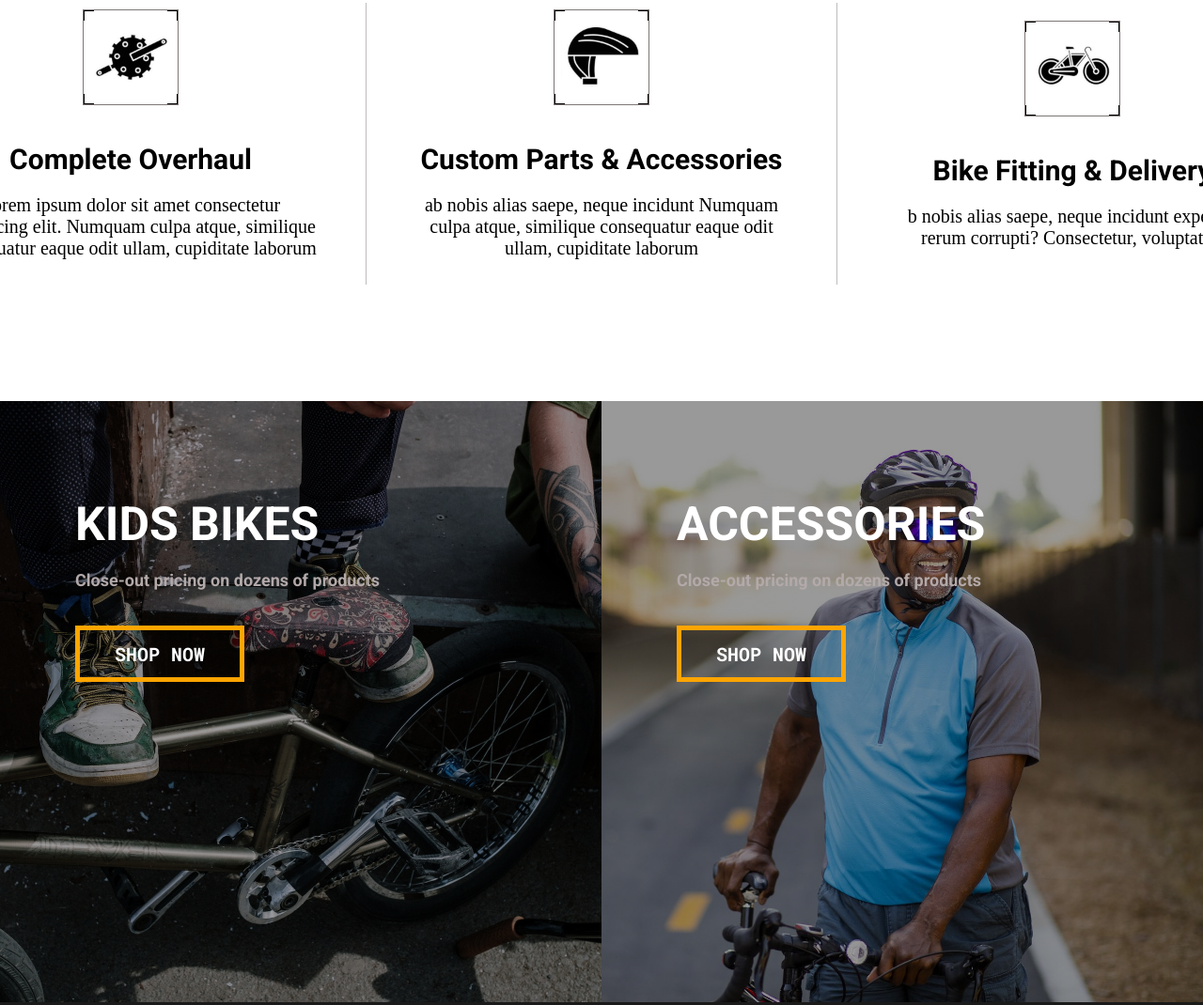
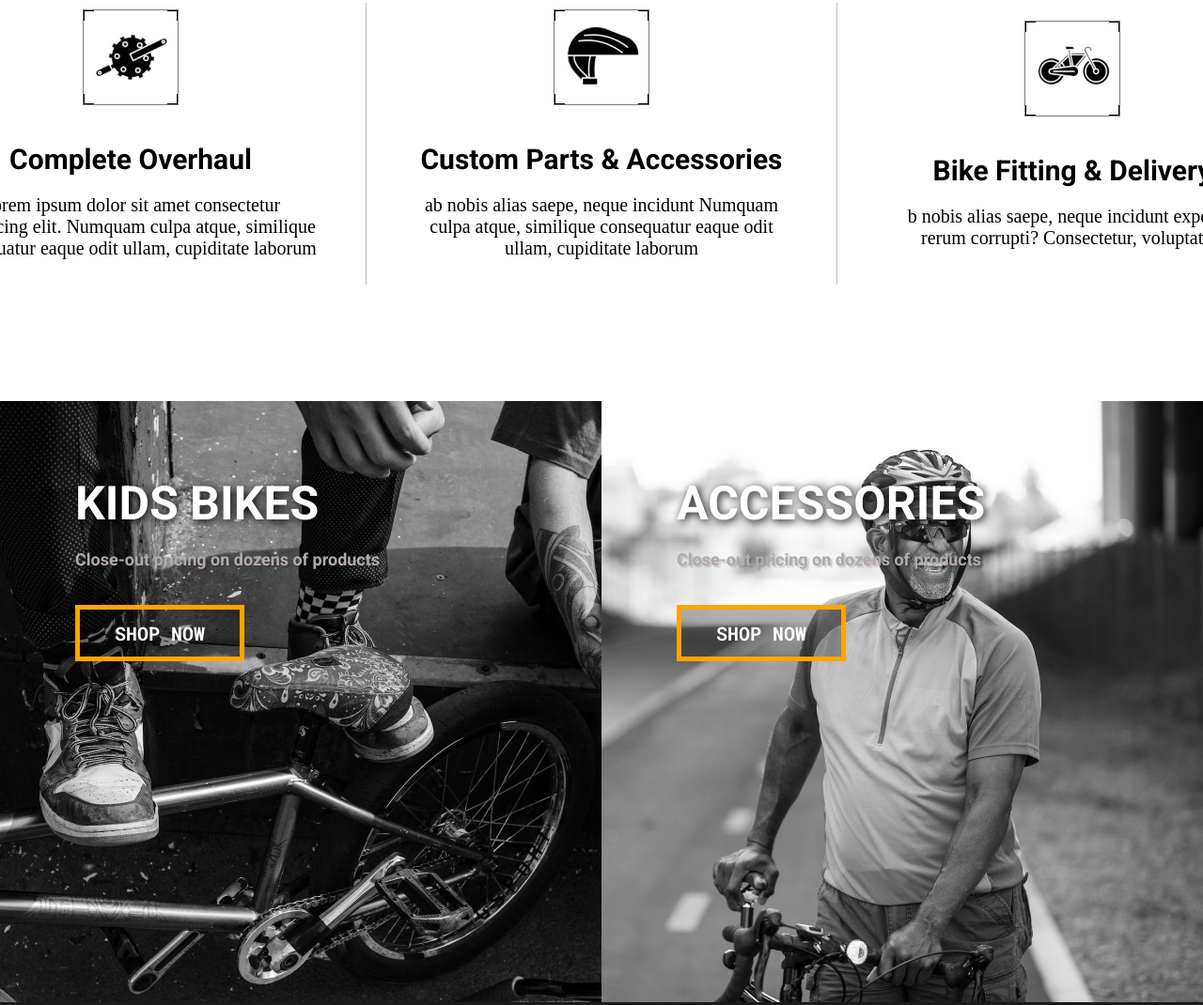
Before and after one commit to Guilherme-VMonteiro/RideX, a plain HTML site: page index.html in a window 1280 px wide. Shown: the part 1713-2783 px from the top of the page at 94% size. Drawn offline with nearby package versions, Linux system fonts and the light colour scheme.

Commit message:
Commit das as aletreções com sucesso na seção 4

```diff
--- a/Assets/css/style.css
+++ b/Assets/css/style.css
@@ -309,8 +309,8 @@ header {
 	font-size: 1.5rem;
 	font-weight: bold;
 	transition: ease-in-out;
-	transition: background-color 2s;
-	transition: color 1s;
+	transition: background-color 0.5s;
+	transition: color 0.5s;
 }
 
 .button-explore:hover {
@@ -358,15 +358,16 @@ header {
 	overflow: hidden;
 }
 
-.section-02-box-img img {
+.section-02-box-img > img {
 	max-height: 100%;
-	filter: grayscale(1);
+	filter: contrast(100%) grayscale(1);
 	opacity: 0.3;
-	transition: ease-in;
+	transition: ease-in-out 0.3s;
 }
 
 .section-02-box-img:hover img {
 	opacity: 0.5;
+	filter: contrast(100%) grayscale(1);
 }
 
 .section-02-box-text {
@@ -587,18 +588,36 @@ header {
 	flex-direction: column;
 	justify-content: center;
 	box-sizing: border-box;
+	position: relative;
+	overflow: hidden;
 }
 
-.section-04-box h3 {
+.section-04-box > img{
+	max-width: 100%;
+	filter: contrast(100%) grayscale(1);
+}
+
+.section-04-box-text{
+	width: 100%;
+	height: 100%;
+
+	position: absolute;
+	top: 0;
+	left: 0;
+}
+
+.section-04-box-text h3 {
 	width: 60%;
 	text-transform: uppercase;
 	color: rgb(255, 255, 255);
 	font-weight: bold;
 	margin-left: 80px;
 	margin-top: 80px;
+
+	text-shadow: 2px 2px 10px black;
 }
 
-.section-04-box p {
+.section-04-box-text p {
 	width: 60%;
 	color: rgb(179, 169, 169);
 	font-weight: bold;
@@ -606,9 +625,10 @@ header {
 	font-family: "Roboto", sans-serif;
 	margin-left: 80px;
 	margin-top: 20px;
+	text-shadow: 2px 2px 2px rgba(0, 0, 0, 0.2);
 }
 
-.section-04-box button {
+.section-04-box-text button {
 	width: 180px;
 	height: 60px;
 	color: rgb(255, 255, 255);
@@ -616,12 +636,17 @@ header {
 	font-family: "Roboto mono", monospace;
 	font-weight: bold;
 	text-transform: uppercase;
-	background: none;
+	background: rgba(0, 0, 0, 0.3);
 	border: none;
 	outline: none;
 	border: 5px solid orange;
 	margin-left: 80px;
 	margin-top: 20px;
+	transition: ease-in-out 0.5s;
+}
+
+.section-04-box-text button:hover{
+	background: rgba(0, 0, 0, 0.7);
 }
 
 .section-04-box-space {
@@ -629,19 +654,6 @@ header {
 	width: 100%;
 }
 
-.section04-left {
-	background: linear-gradient(rgba(0, 0, 0, 0.4), rgba(0, 0, 0, 0.4)), url(../img/kids-bmx.jpg);
-	background-position: 50% 70%;
-	background-repeat: no-repeat;
-	background-size: cover;
-}
-
-.section04-right {
-	background: linear-gradient(rgba(0, 0, 0, 0.4), rgba(0, 0, 0, 0.4)), url(../img/homem-ciclista.jpg);
-	background-position: 50% 50%;
-	background-repeat: no-repeat;
-	background-size: cover;
-}
 
 .section-05 {
 	width: 100vw;
--- a/index.html
+++ b/index.html
@@ -193,17 +193,23 @@
 			</div>
 		</section>
 		<section class="section04">
-			<div class="section04-left section-04-box">
+			<div class="section-04-box">
+				<img src="Assets/img/kids-bmx.jpg" alt="">
+				<div class="section-04-box-text">
 					<h3>kids bikes</h3>
 					<p>Close-out pricing on dozens of products</p>
 					<button>shop now</button>
 					<div class="section-04-box-space"></div>
 				</div>
-			<div class="section04-right section-04-box">
+			</div>
+			<div class="section-04-box">
+				<img src="Assets/img/homem-ciclista.jpg" alt="">
+				<div class="section-04-box-text">
 					<h3>accessories</h3>
 					<p>Close-out pricing on dozens of products</p>
 					<button>shop now</button>
 					<div class="section-04-box-space"></div>
+				</div>
 			</div>
 		</section>
 		<section class="section-05">
```
Lines whose indentation alone changed are shown as unchanged.
